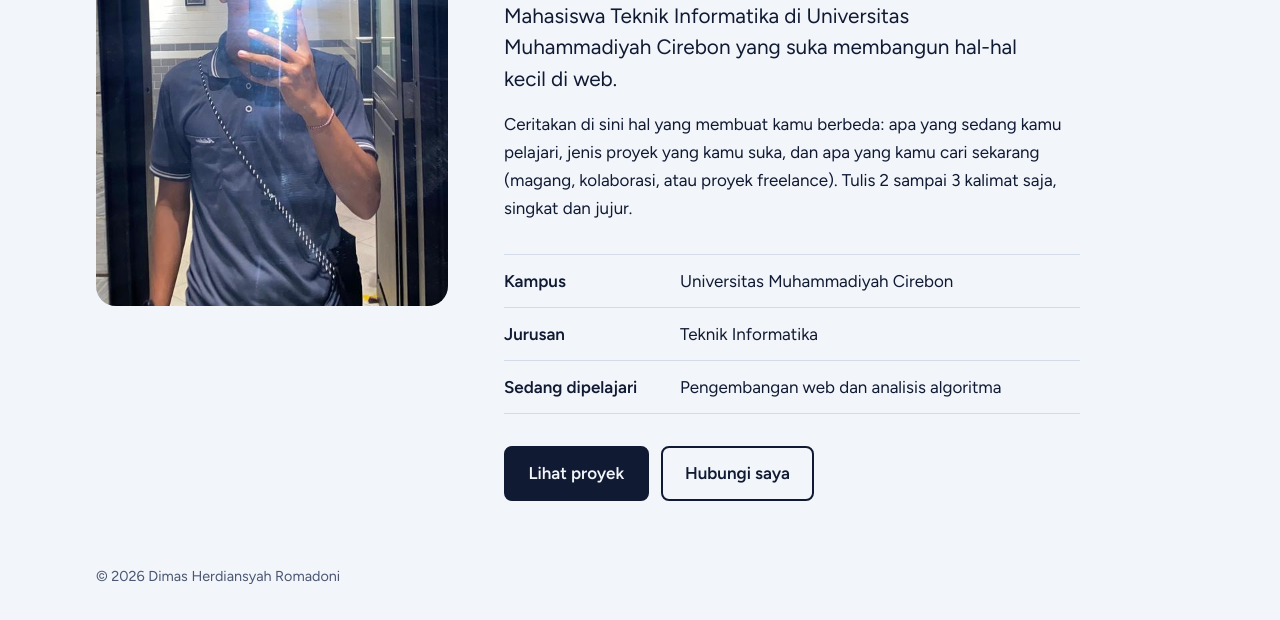
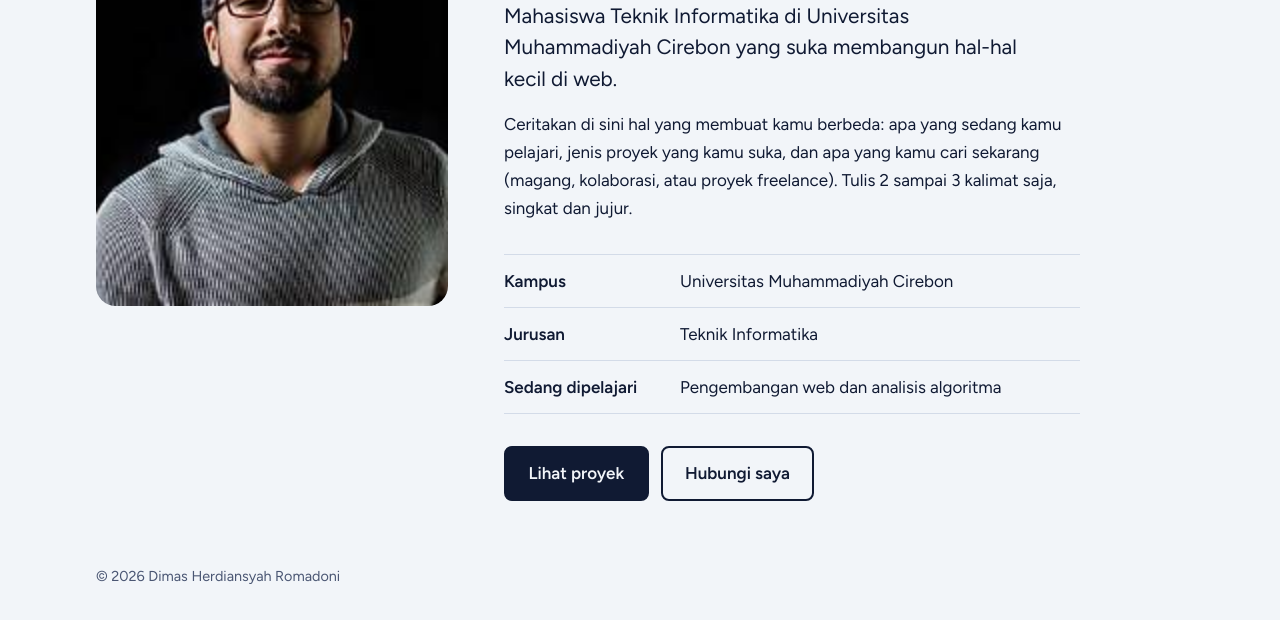
Before and after one commit to dimasherdiansyahromadonii-netizen/webportofolio, a plain HTML site: page index.html in a window 1280 px wide. Shown: the part 262-882 px from the top of the page. Drawn offline with nearby package versions, Linux system fonts and the light colour scheme.

Commit message:
Update index.html

```diff
--- a/index.html
+++ b/index.html
@@ -36,7 +36,7 @@
 
     <!-- ===== TENTANG: foto besar di kiri, cerita di kanan ===== -->
     <section id="tentang" class="halaman tentang">
-      <img class="foto" src="/asset/foto.jpg" alt="Foto Dimas Herdiansyah Romadoni">
+      <img class="foto" src="/asset/foto2.jpg" alt="Foto Dimas Herdiansyah Romadoni">
 
       <div class="tentang-teks">
         <h1>Dimas Herdiansyah Romadoni</h1>
```
